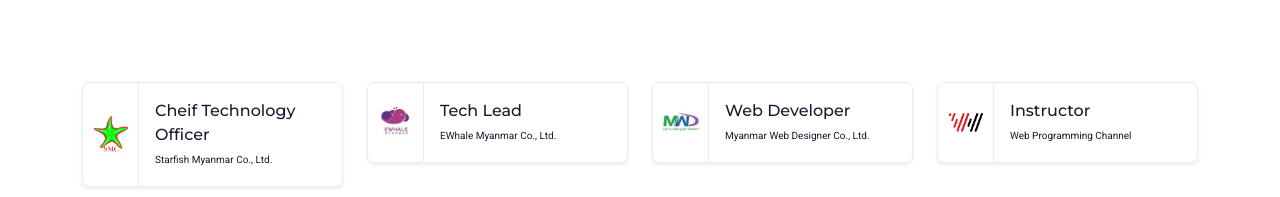
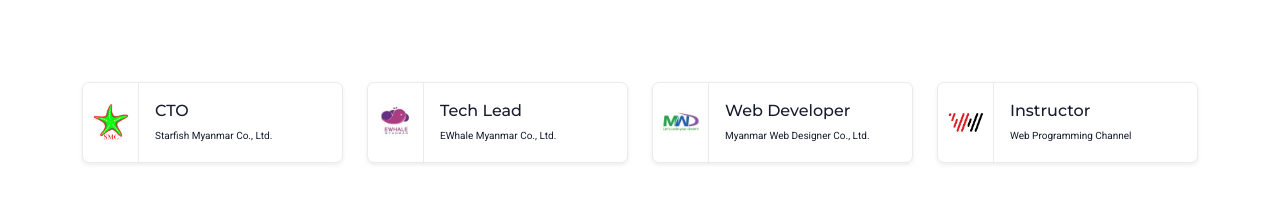
Before and after one commit to HtetLinThu/htetlinthu.github.io, a plain HTML site: page index.html in a window 1280 px wide. Shown: the part 848-1045 px from the top of the page. Drawn offline with Linux system fonts and the light colour scheme; a script that the page names is missing.

Commit message:
Update index.html

```diff
--- a/index.html
+++ b/index.html
@@ -222,7 +222,7 @@
                   <img src="images/smc-logo.png" style="width: 40px" />
                 </div>
                 <div class="content">
-                  <h6 class="title mb-0">Cheif Technology Officer</h6>
+                  <h6 class="title mb-0">CTO</h6>
                   <small style="font-size: 10px"
                     >Starfish Myanmar Co., Ltd.</small
                   >
```
